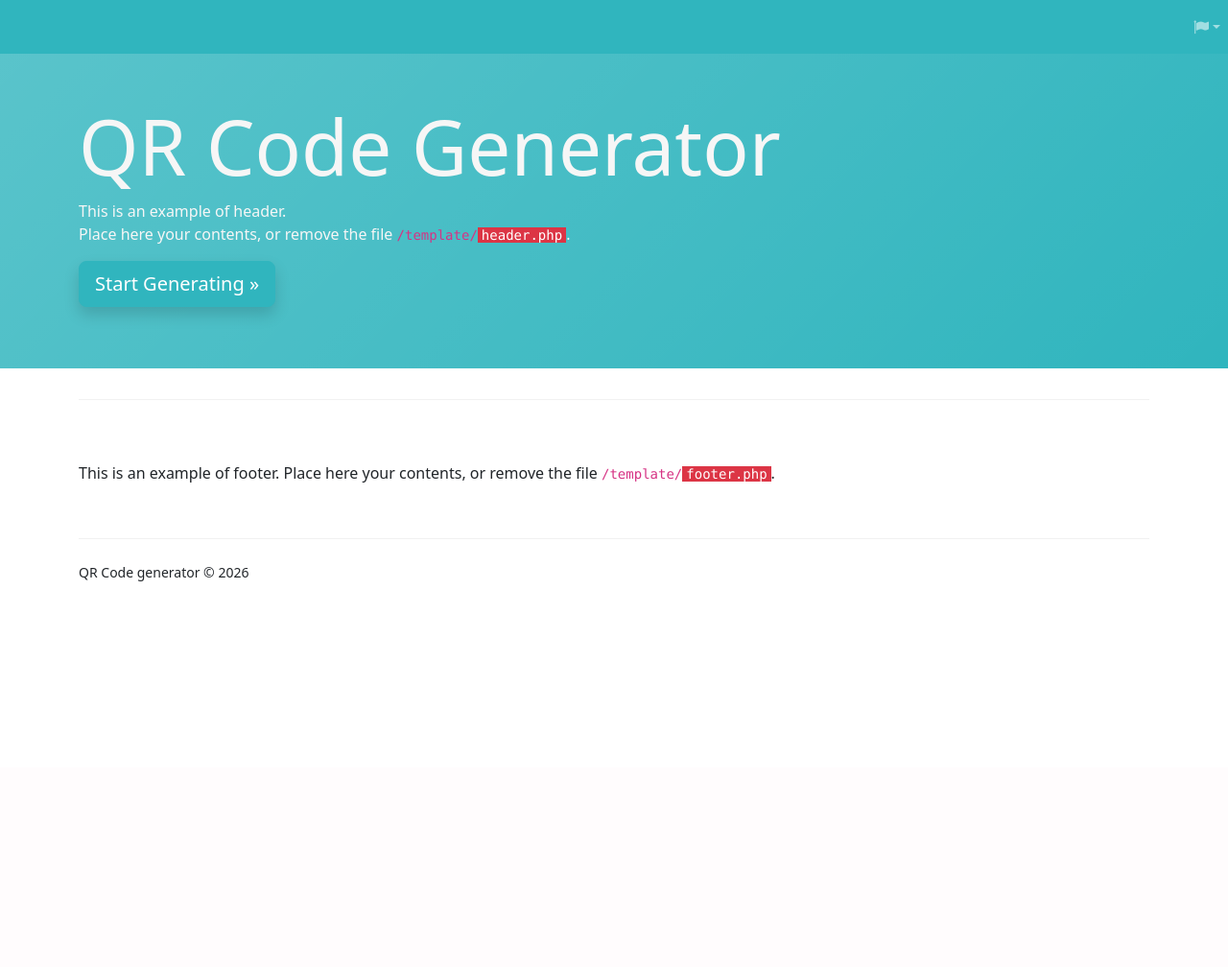
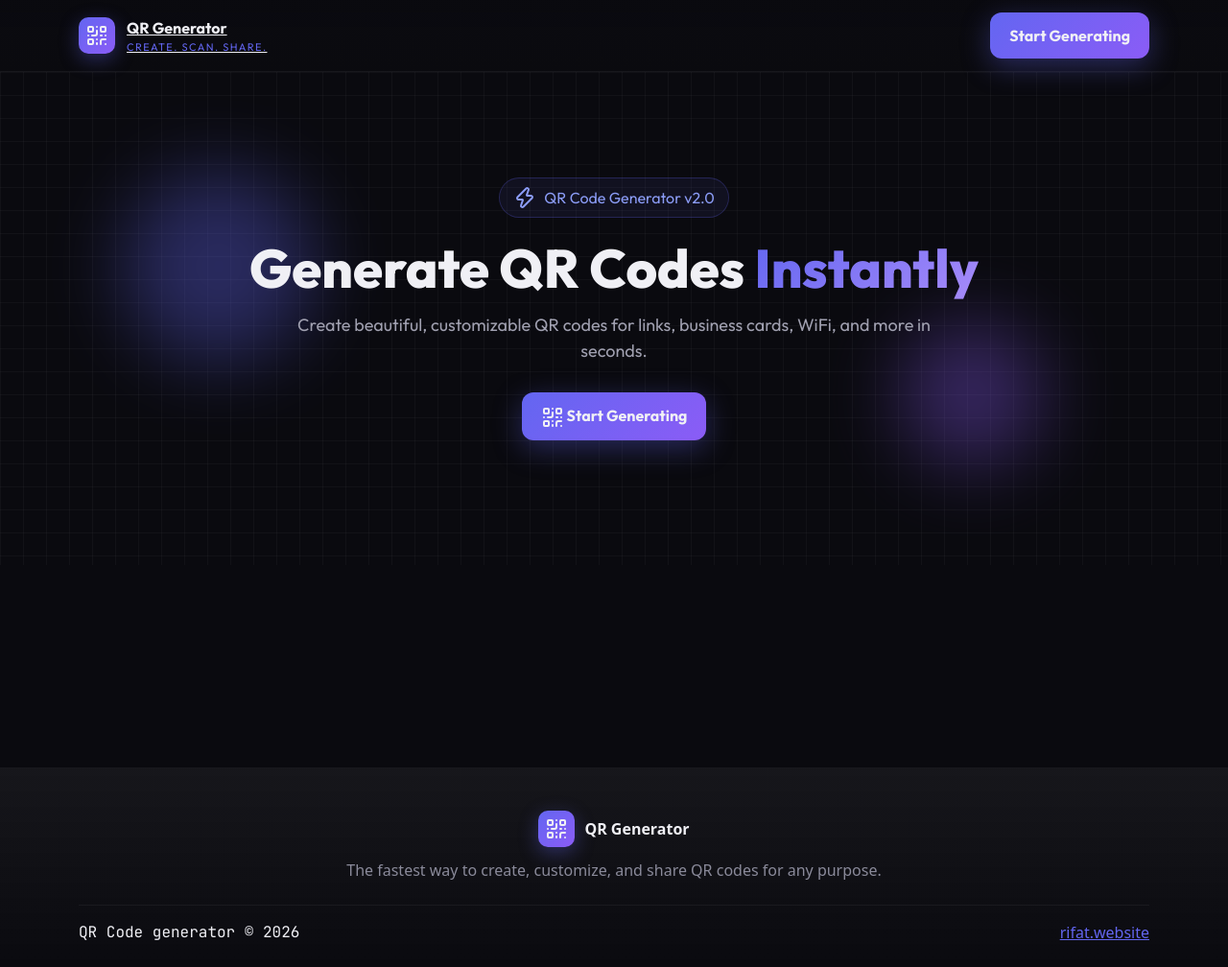
Before and after one commit to MrShadowRIFAT/QR-Gen, a PHP site: page / in a window 1280 px wide. Shown: the whole page at 96% size. Before the commit the page ends 606 px from the top, so only its background shows below. Run offline with PHP 8.4, Linux system fonts and the light colour scheme; data that the repository does not hold is empty; some libraries are stand-ins or nearby versions.

Commit message:
Implement modern landing UI and keep generator-only start flow

```diff
--- a/index.php
+++ b/index.php
@@ -43,6 +43,8 @@ require $absolute.'/include/head.php';
         <meta name="keywords" content="<?php echo qrcdr()->getString('tags'); ?>">
         <link href="<?php echo $relative; ?>bootstrap/css/bootstrap<?php echo $rtl['css']; ?>.min.css" rel="stylesheet">
         <link href="<?php echo $relative; ?>css/font-awesome.min.css" rel="stylesheet">
+        <link href="https://fonts.googleapis.com/css2?family=Outfit:wght@300;400;500;600;700;800&family=JetBrains+Mono:wght@400;500&display=swap" rel="stylesheet">
+        <script src="https://cdn.jsdelivr.net/npm/lucide@0.263.0/dist/umd/lucide.min.js"></script>
         <script src="<?php echo $relative; ?>js/jquery-3.7.1.min.js"></script>
         <?php
         $custom_page = false;
--- a/js/call.js
+++ b/js/call.js
@@ -3,6 +3,10 @@ $(document).ready(function(){
     QRcdr = $('.qrcdr').qrcdr({
         svglogo : false
     });
+
+    if (window.lucide && typeof window.lucide.createIcons === 'function') {
+        window.lucide.createIcons();
+    }
 
     function activateGeneratorMode() {
         $('#qrcdr-landing').addClass('d-none');
@@ -12,7 +16,7 @@ $(document).ready(function(){
         $('html, body').animate({ scrollTop: 0 }, 200);
     }
 
-    $('#start-generating-btn').on('click', function(event){
+    $('#start-generating-btn, #start-generating-btn-hero').on('click', function(event){
         event.preventDefault();
         activateGeneratorMode();
     });
--- a/style.css
+++ b/style.css
@@ -419,3 +419,182 @@ input.cropit-image-zoom-input {
 .ltr{
     direction: ltr;
 }
+
+/* Landing UI */
+.qrcdr-landing-ui {
+    min-height: 100vh;
+    background: #0a0a0f;
+    color: #f0f0f5;
+    font-family: 'Outfit', sans-serif;
+}
+.qrcdr-landing-header {
+    border-bottom: 1px solid rgba(255,255,255,0.06);
+    background: linear-gradient(180deg, rgba(10,10,15,0.98) 0%, rgba(10,10,15,0.9) 100%);
+}
+.qrcdr-landing-nav {
+    min-height: 74px;
+    display: flex;
+    align-items: center;
+    justify-content: space-between;
+}
+.qrcdr-logo {
+    display: inline-flex;
+    gap: 12px;
+    align-items: center;
+    color: #f0f0f5;
+}
+.qrcdr-logo:hover {
+    color: #f0f0f5;
+}
+.qrcdr-logo small {
+    display: block;
+    color: #6366f1;
+    font-size: 11px;
+    text-transform: uppercase;
+    letter-spacing: 1.4px;
+}
+.qrcdr-logo-icon {
+    display: inline-flex;
+    width: 38px;
+    height: 38px;
+    border-radius: 10px;
+    align-items: center;
+    justify-content: center;
+    background: linear-gradient(135deg, #6366f1 0%, #8b5cf6 100%);
+    box-shadow: 0 6px 20px rgba(99,102,241,0.35);
+}
+.qrcdr-start-btn {
+    border: 0;
+    color: #f0f0f5;
+    font-weight: 700;
+    border-radius: 12px;
+    padding: 12px 20px;
+    background: linear-gradient(135deg, #6366f1, #8b5cf6);
+    box-shadow: 0 8px 30px rgba(99,102,241,0.35);
+}
+.qrcdr-start-btn i {
+    width: 16px;
+    height: 16px;
+    margin-right: 6px;
+    vertical-align: text-bottom;
+}
+.qrcdr-landing-main {
+    position: relative;
+    overflow: hidden;
+    text-align: center;
+    padding: 110px 0 130px;
+    background-image:
+        linear-gradient(rgba(255,255,255,0.03) 1px, transparent 1px),
+        linear-gradient(90deg, rgba(255,255,255,0.03) 1px, transparent 1px);
+    background-size: 24px 24px;
+}
+.qrcdr-glow {
+    position: absolute;
+    border-radius: 50%;
+    filter: blur(40px);
+    opacity: 0.35;
+    z-index: 1;
+}
+.qrcdr-glow-a {
+    width: 200px;
+    height: 200px;
+    background: #6366f1;
+    top: 20%;
+    left: 10%;
+}
+.qrcdr-glow-b {
+    width: 150px;
+    height: 150px;
+    background: #8b5cf6;
+    bottom: 20%;
+    right: 15%;
+}
+.qrcdr-landing-main .container {
+    position: relative;
+    z-index: 2;
+}
+.qrcdr-pill {
+    display: inline-flex;
+    align-items: center;
+    gap: 8px;
+    border-radius: 999px;
+    margin-bottom: 22px;
+    padding: 8px 14px;
+    color: #8b9cf6;
+    border: 1px solid rgba(99,102,241,0.25);
+    background: rgba(99,102,241,0.08);
+}
+.qrcdr-pill i {
+    width: 14px;
+    height: 14px;
+}
+.qrcdr-landing-main h1 {
+    font-size: 56px;
+    font-weight: 800;
+    line-height: 1.1;
+    margin-bottom: 14px;
+    color: #f0f0f5;
+}
+.qrcdr-landing-main h1 span {
+    background: linear-gradient(135deg, #6366f1, #a78bfa);
+    -webkit-background-clip: text;
+    -webkit-text-fill-color: transparent;
+}
+.qrcdr-landing-main p {
+    max-width: 680px;
+    margin: 0 auto 30px;
+    color: #a0a0b0;
+    font-size: 18px;
+}
+.qrcdr-landing-actions {
+    display: flex;
+    gap: 12px;
+    justify-content: center;
+}
+.qrcdr-landing-footer {
+    border-top: 1px solid rgba(255,255,255,0.06);
+    background: linear-gradient(180deg, rgba(10,10,15,0.95) 0%, #0a0a0f 100%);
+    color: #f0f0f5;
+    padding: 44px 0 24px;
+}
+.qrcdr-footer-top {
+    text-align: center;
+}
+.qrcdr-footer-brand {
+    display: inline-flex;
+    align-items: center;
+    gap: 10px;
+    margin-bottom: 12px;
+}
+.qrcdr-footer-top p {
+    color: #8a8a9a;
+}
+.qrcdr-footer-bottom {
+    margin-top: 24px;
+    padding-top: 16px;
+    border-top: 1px solid rgba(255,255,255,0.05);
+    display: flex;
+    justify-content: space-between;
+    align-items: center;
+    gap: 12px;
+}
+.qrcdr-footer-bottom a {
+    color: #6366f1;
+}
+@media (max-width: 768px) {
+    .qrcdr-landing-main {
+        padding: 72px 0 90px;
+    }
+    .qrcdr-landing-main h1 {
+        font-size: 38px;
+    }
+    .qrcdr-landing-main p {
+        font-size: 16px;
+    }
+    .qrcdr-footer-bottom {
+        flex-direction: column;
+    }
+    .qrcdr-start-btn {
+        padding: 10px 16px;
+    }
+}
--- a/template/footer.php
+++ b/template/footer.php
@@ -1,21 +1,15 @@
-<div id="qrcdr-footer" class="pt-3">
+<footer id="qrcdr-footer" class="qrcdr-landing-footer">
   <div class="container">
-    <hr>
-  	<div class="row pt-5 pb-4">
-    	<div class="col">
-        <p>This is an example of footer. Place here your contents, or remove the file <code>/template/<span class="bg-danger text-white px-1">footer.php</span></code>.</p>
+    <div class="qrcdr-footer-top">
+      <div class="qrcdr-footer-brand">
+        <span class="qrcdr-logo-icon"><i data-lucide="qr-code"></i></span>
+        <strong>QR Generator</strong>
       </div>
+      <p>The fastest way to create, customize, and share QR codes for any purpose.</p>
     </div>
-    <hr>
-    <div class="row py-2 small mb-3">
-      <div class="col-6"><?php echo qrcdr()->getString('title').' &copy; '.date('Y'); ?></div>
-      <div class="col-6">
-        <?php
-        if (file_exists(dirname(dirname(__FILE__)).'/'.$relative.'template/modals.php')) {
-            include dirname(dirname(__FILE__)).'/'.$relative.'template/modals.php';
-        }
-        ?>
-      </div>
+    <div class="qrcdr-footer-bottom">
+      <span style="font-family: 'JetBrains Mono', monospace;"><?php echo qrcdr()->getString('title').' &copy; '.date('Y'); ?></span>
+      <a href="https://rifat.website" target="_blank" rel="noopener noreferrer">rifat.website</a>
     </div>
   </div>
-</div>
+</footer>
--- a/template/header.php
+++ b/template/header.php
@@ -1,12 +1,27 @@
-<div id="qrcdr-landing" class="bg-primary position-relative">
-  <div class="overlay-gradient"></div>
-  <div class="container position-relative">
-  	<div class="row py-5">
-    	<div class="col">
-        <h1 class="display-1">QR Code Generator</h1>
-        <p>This is an example of header.<br>Place here your contents, or remove the file <code>/template/<span class="bg-danger text-white px-1">header.php</span></code>.</p>
-        <p><a href="#" id="start-generating-btn" class="btn btn-primary btn-lg shadow" role="button">Start Generating &raquo;</a></p>
+<div id="qrcdr-landing" class="qrcdr-landing-ui">
+  <header class="qrcdr-landing-header">
+    <div class="container qrcdr-landing-nav">
+      <a href="#" class="qrcdr-logo" onclick="event.preventDefault()">
+        <span class="qrcdr-logo-icon"><i data-lucide="qr-code"></i></span>
+        <span>
+          <strong>QR Generator</strong>
+          <small>Create. Scan. Share.</small>
+        </span>
+      </a>
+      <button id="start-generating-btn" class="qrcdr-start-btn" type="button">Start Generating</button>
     </div>
+  </header>
+
+  <main class="qrcdr-landing-main">
+    <div class="qrcdr-glow qrcdr-glow-a"></div>
+    <div class="qrcdr-glow qrcdr-glow-b"></div>
+    <div class="container text-center">
+      <span class="qrcdr-pill"><i data-lucide="zap"></i> QR Code Generator v2.0</span>
+      <h1>Generate QR Codes <span>Instantly</span></h1>
+      <p>Create beautiful, customizable QR codes for links, business cards, WiFi, and more in seconds.</p>
+      <div class="qrcdr-landing-actions">
+        <button id="start-generating-btn-hero" class="qrcdr-start-btn" type="button"><i data-lucide="qr-code"></i> Start Generating</button>
+      </div>
     </div>
-  </div>
+  </main>
 </div>
--- a/template/navbar.php
+++ b/template/navbar.php
@@ -1,4 +1,4 @@
-<nav id="qrcdr-top-nav" class="navbar bg-primary m-0 navbar-expand-sm navbar-dark bg-dark">
+<nav id="qrcdr-top-nav" class="navbar bg-primary m-0 navbar-expand-sm navbar-dark bg-dark d-none">
 	<button class="navbar-toggler" type="button" data-bs-toggle="collapse" data-bs-target="#qrcdrNavbar" aria-controls="qrcdrNavbar" aria-expanded="false" aria-label="Toggle navigation">
 		<span class="navbar-toggler-icon"></span>
 	</button>
```
